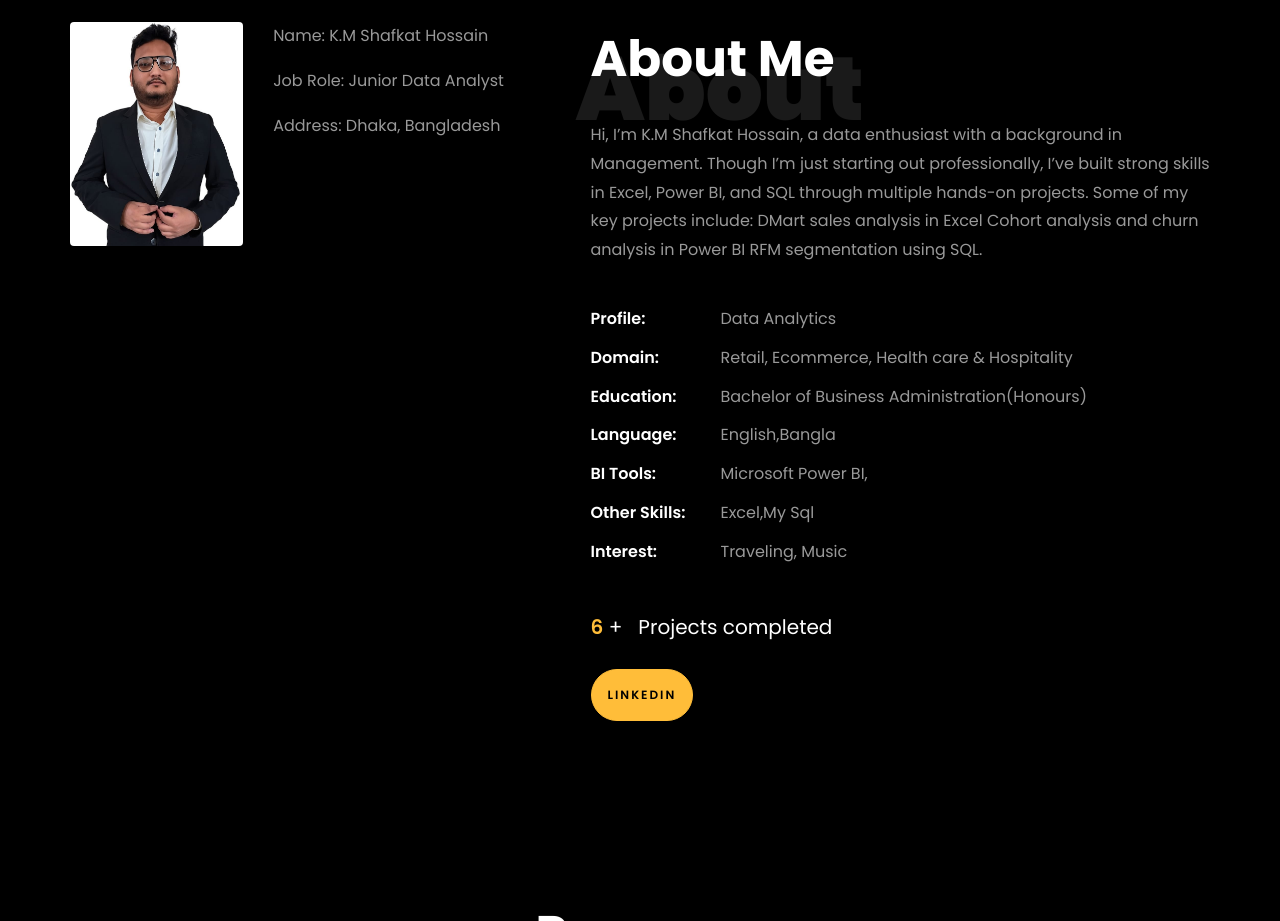
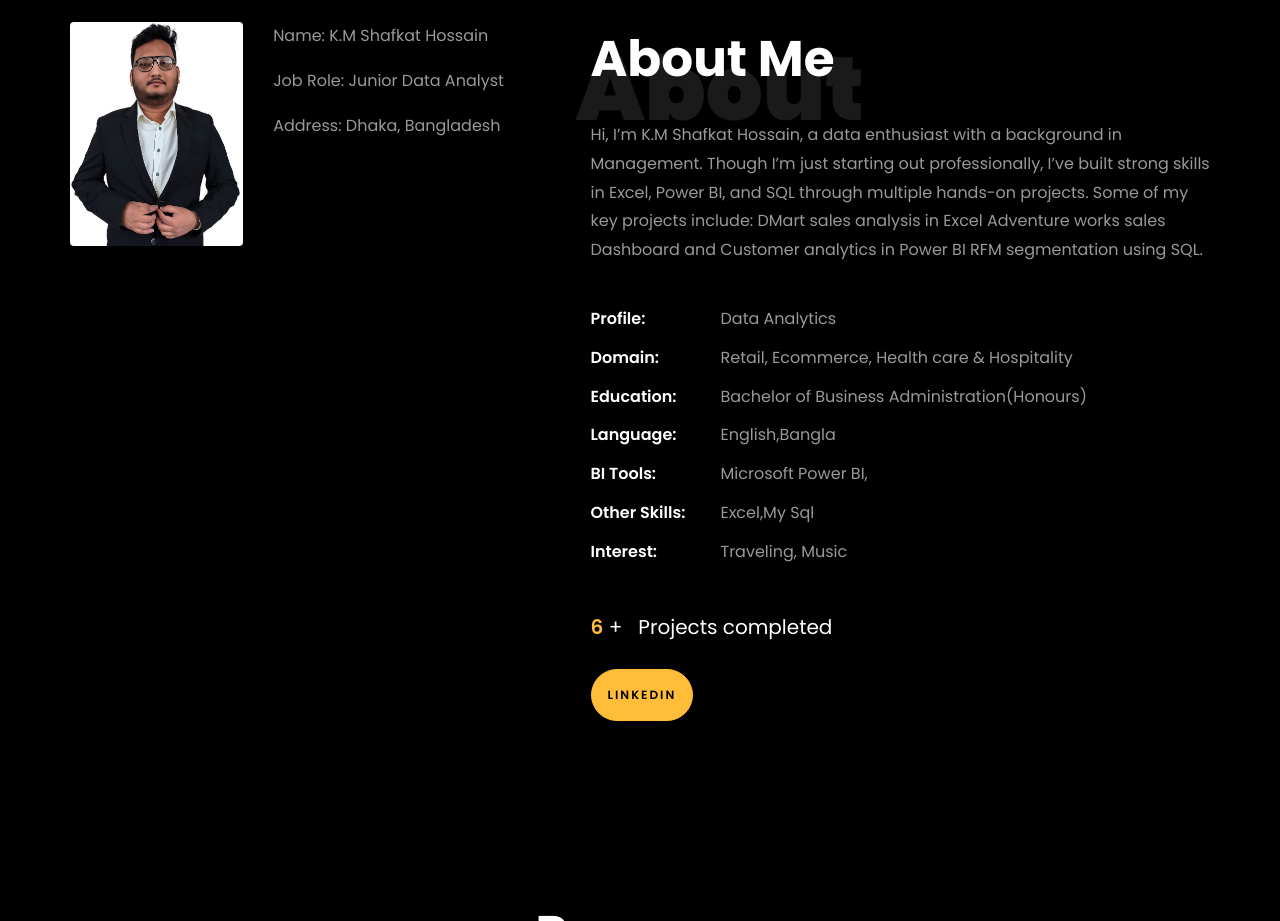
Before and after one commit to Shafkat170/Shafkat170.github.io, a plain HTML site: page index.html in a window 1280 px wide. Shown: the part 840-1761 px from the top of the page. Drawn offline with Linux system fonts and the light colour scheme; files whose address does not match are found by name.

Commit message:
text change

```diff
--- a/index.html
+++ b/index.html
@@ -278,7 +278,7 @@
 
 									DMart sales analysis in Excel
 
-									Cohort analysis and churn analysis in Power BI
+									Adventure works sales Dashboard and Customer analytics in Power BI
 
 									RFM segmentation using SQL.</p>
 								<ul class="about-info mt-4 px-md-0 px-2">
```
